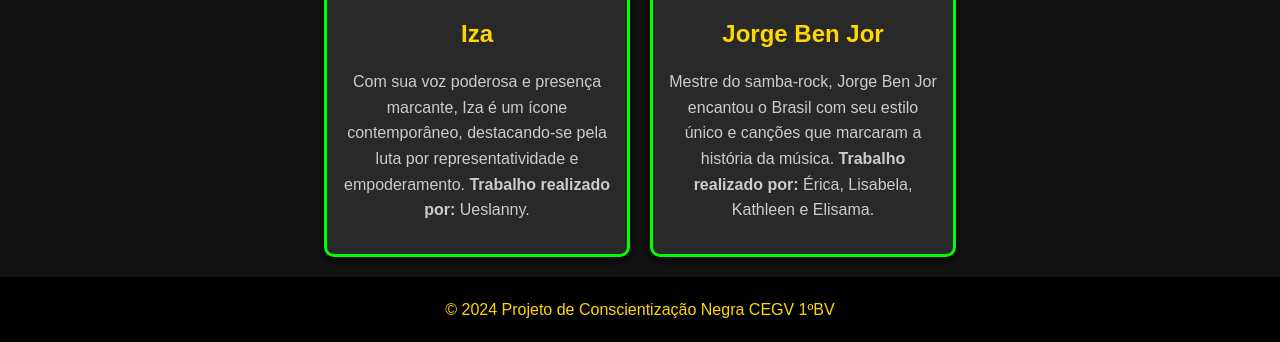
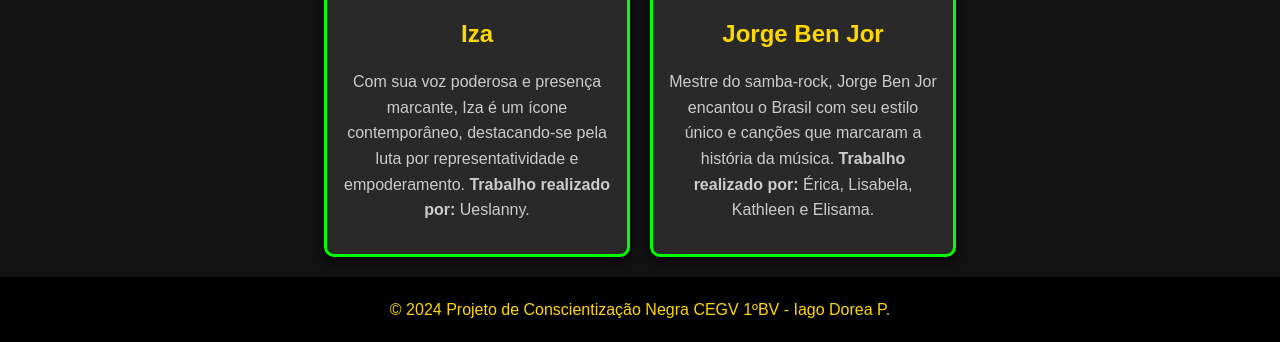
Before and after one commit to artworkscrap/consciencianegra, a plain HTML site: page index.html in a window 1280 px wide. Shown: the part 1127-1469 px from the top of the page. Drawn offline with Linux system fonts and the light colour scheme.

Commit message:
Update index.html

```diff
--- a/index.html
+++ b/index.html
@@ -158,7 +158,7 @@
   </section>
 
   <footer class="footer">
-    <p>&copy; 2024 Projeto de Conscientização Negra CEGV 1ºBV</p>
+    <p>&copy; 2024 Projeto de Conscientização Negra CEGV 1ºBV - Iago Dorea P.</p>
   </footer>
 </body>
 </html>
```
